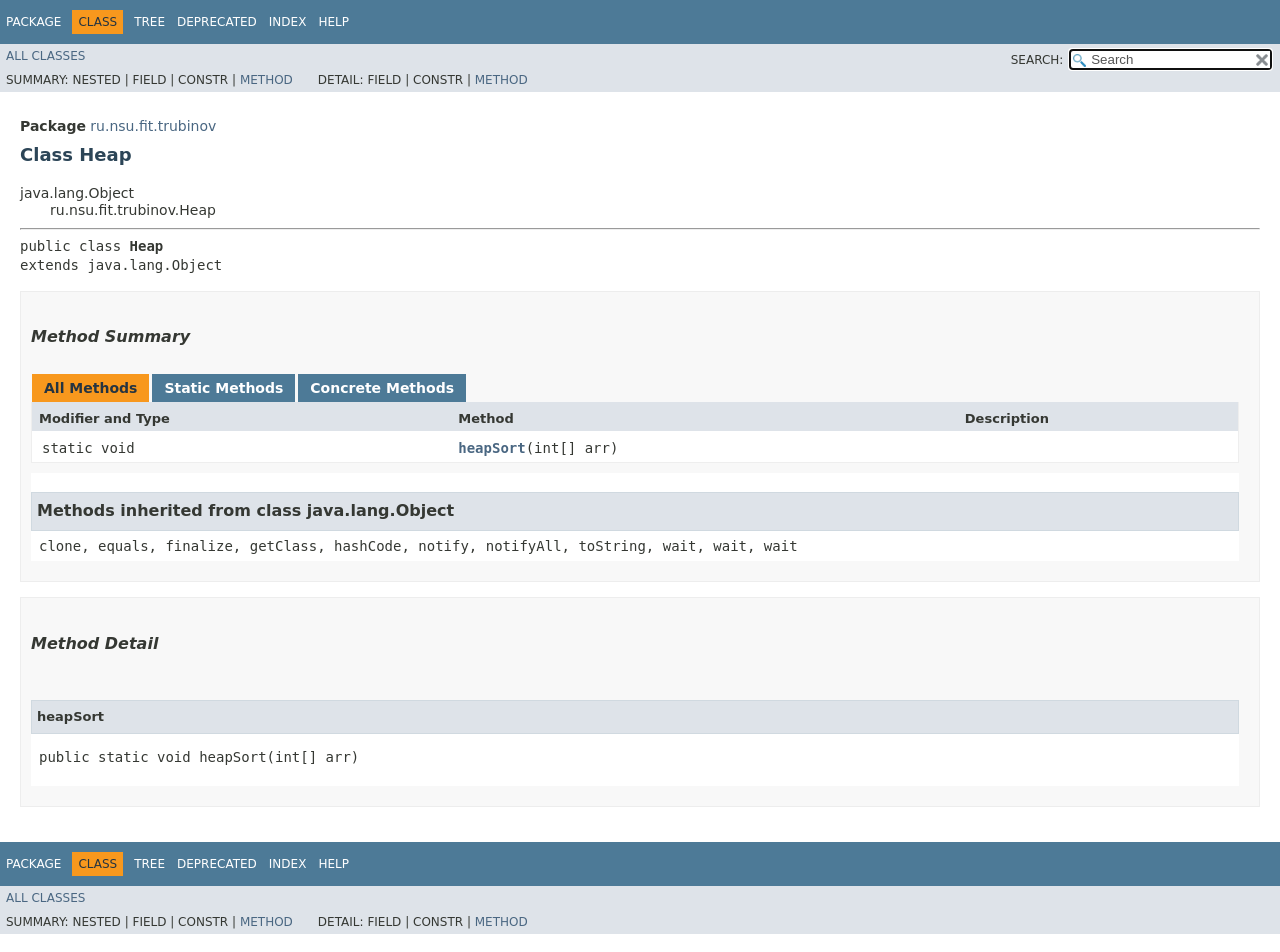
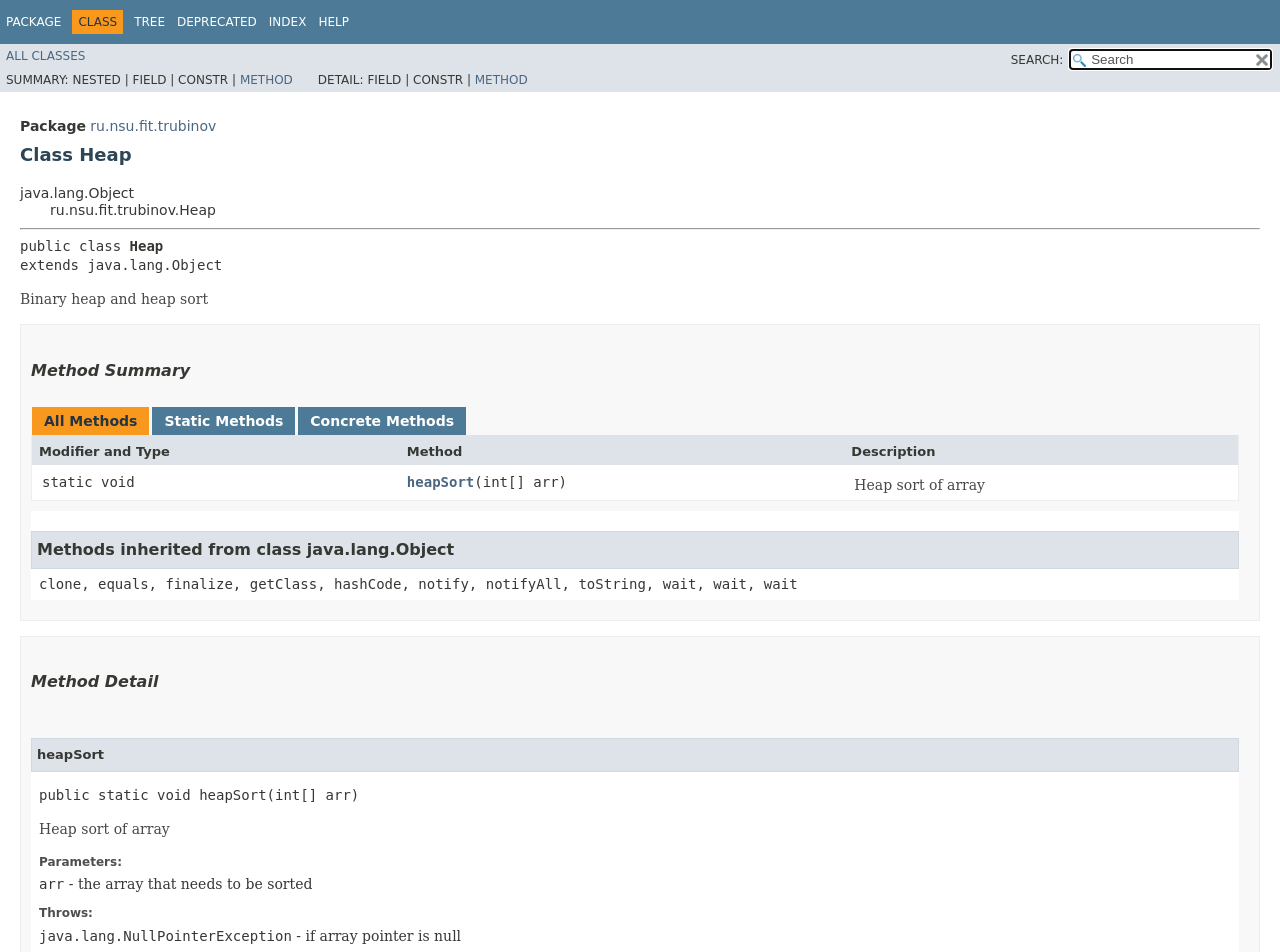
Before and after one commit to ttrubinov/oop, a plain HTML site: page task_1_1_1_1/ru/nsu/fit/trubinov/Heap.html in a window 1280 px wide. Shown: the top 952 px of the page. Drawn offline with Linux system fonts and the light colour scheme; no server answers; a script that the page names is missing; a web font is replaced by a local one.

Commit message:
Deploying to gh-pages from @ ttrubinov/oop@f36917445fd829336712af50190c31418c7e7281 🚀

```diff
--- a/task_1_1_1_1/ru/nsu/fit/trubinov/Heap.html
+++ b/task_1_1_1_1/ru/nsu/fit/trubinov/Heap.html
@@ -131,6 +131,7 @@ $('.navPadding').css('padding-top', $('.fixedNav').css("height"));
 <hr>
 <pre>public class <span class="typeNameLabel">Heap</span>
 extends java.lang.Object</pre>
+<div class="block">Binary heap and heap sort</div>
 </li>
 </ul>
 </div>
@@ -154,7 +155,9 @@ extends java.lang.Object</pre>
 <tr id="i0" class="altColor">
 <td class="colFirst"><code>static void</code></td>
 <th class="colSecond" scope="row"><code><span class="memberNameLink"><a href="#heapSort(int%5B%5D)">heapSort</a></span>&#8203;(int[]&nbsp;arr)</code></th>
-<td class="colLast">&nbsp;</td>
+<td class="colLast">
+<div class="block">Heap sort of array</div>
+</td>
 </tr>
 </table>
 <ul class="blockList">
@@ -187,6 +190,13 @@ extends java.lang.Object</pre>
 <li class="blockList">
 <h4>heapSort</h4>
 <pre class="methodSignature">public static&nbsp;void&nbsp;heapSort&#8203;(int[]&nbsp;arr)</pre>
+<div class="block">Heap sort of array</div>
+<dl>
+<dt><span class="paramLabel">Parameters:</span></dt>
+<dd><code>arr</code> - the array that needs to be sorted</dd>
+<dt><span class="throwsLabel">Throws:</span></dt>
+<dd><code>java.lang.NullPointerException</code> - if array pointer is null</dd>
+</dl>
 </li>
 </ul>
 </li>
```
Also changed, not shown: task_1_1_1_1/allclasses-index.html (+3 -1 lines), task_1_1_1_1/index-all.html (+6 -2 lines), task_1_1_1_1/ru/nsu/fit/trubinov/package-summary.html (+3 -1 lines).
